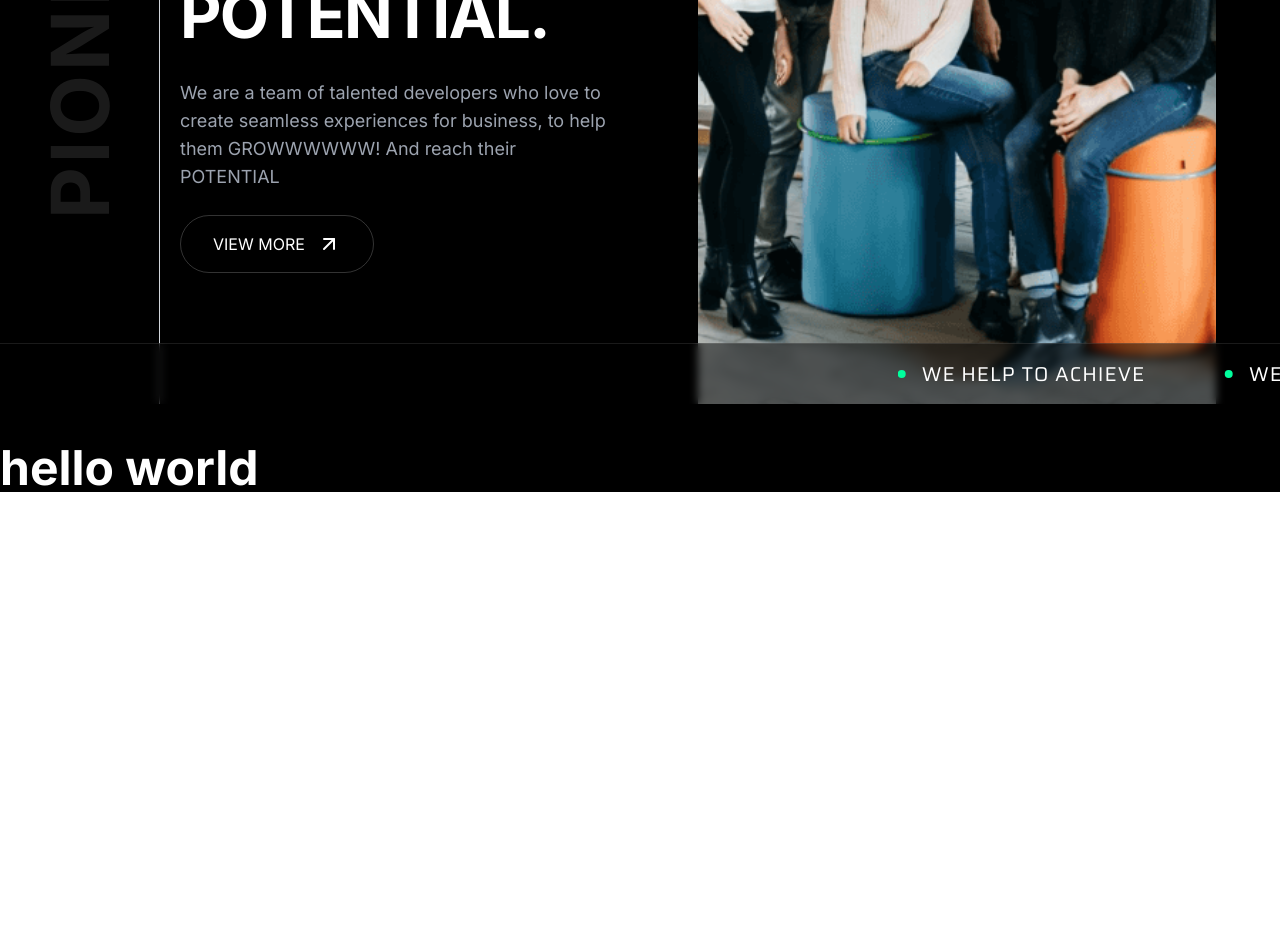
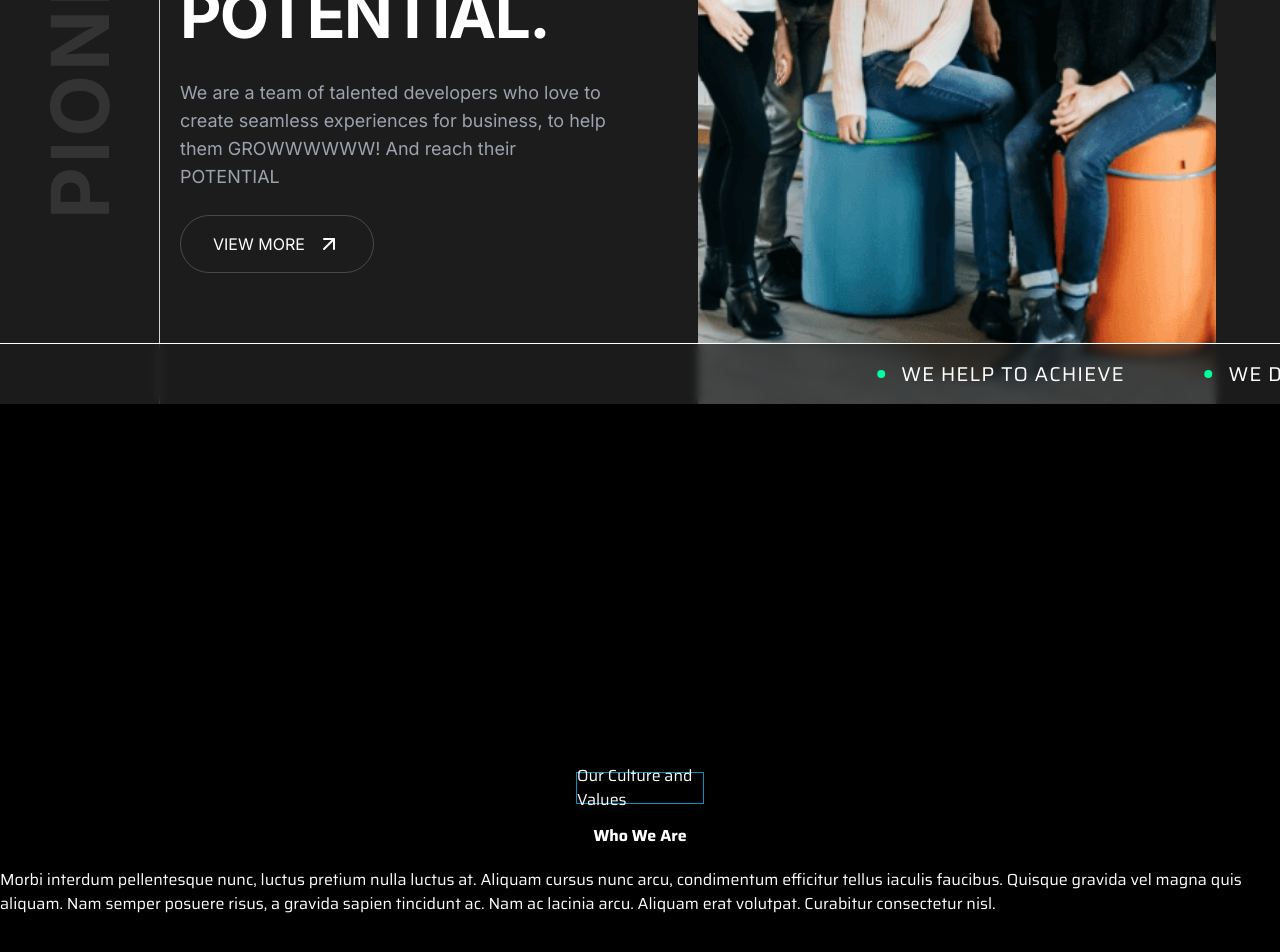
Before and after one commit to Habib-bhai/pixelpioneers, a Next.js app: page / in a window 1280 px wide. Shown: the part 396-1348 px from the top of the page. Before the commit the page ends 893 px from the top, so only its background shows below. Built offline with nearby package versions, Linux system fonts and the light colour scheme.

Commit message:
values and culture

```diff
--- a/src/app/page.tsx
+++ b/src/app/page.tsx
@@ -4,21 +4,21 @@ import { useState } from "react"
 import Header from "@/components/header/Header"
 import Hero from "@/components/hero/Hero"
 import NavigationOverlay from "@/components/navigation-overlay/NavigationOverlay"
+import ValuesCulture from "@/components/values-and-culture/ValuesCulture"
 
 export default function Home() {
   const [isMenuOpen, setIsMenuOpen] = useState(false)
 
   return (
-    <main className=" bg-black text-white">
+    <div className="w-screen bg-black text-white">
       <Header isMenuOpen={isMenuOpen} setIsMenuOpen={setIsMenuOpen} />
       <NavigationOverlay isOpen={isMenuOpen} setIsOpen={setIsMenuOpen} />
       <Hero />
-      <div className="mt-10">
-        <h1 className="text-5xl font-bold text-white"> hello world</h1>
-      </div>
+
+      <ValuesCulture/>
 
 
-    </main>
+    </div>
   )
 
 }
--- a/src/components/hero/Hero.tsx
+++ b/src/components/hero/Hero.tsx
@@ -11,7 +11,7 @@ const saira = Saira({
 
 export default function Hero() {
   return (
-    <div className="relative bg-black overflow-hidden flex flex-col mb-10">
+    <div className="relative bg-[#1c1c1c] overflow-hidden flex flex-col mb-10">
       {/* Vertical SOFTCONIC text */}
       <div className="absolute left-0 top-0 h-full w-40 border-r-[1px] border-gray-300 hidden lg:flex items-center justify-center">
         <div
@@ -80,7 +80,7 @@ export default function Hero() {
       </div>
 
       {/* Bottom Ticker */}
-      <div className="absolute bottom-0 left-0 right-0 overflow-hidden border-t border-white/10 bg-black/50 py-2 lg:py-4 backdrop-blur-sm">
+      <div className="absolute bottom-0 left-0 right-0 overflow-hidden border-t border-white bg-[#1c1c1c]/70 py-2 lg:py-4 backdrop-blur-sm">
         <div className="flex whitespace-nowrap animate-[ticker_30s_linear_infinite] lg:gap-14">
           {[...Array(1)].map((_, i) => (
             <div key={i} className="flex justify-center items-center gap-20 ">
--- /dev/null
+++ b/src/components/values-and-culture/ValuesCulture.tsx
@@ -0,0 +1,36 @@
+import React from 'react'
+import { Saira } from "next/font/google"
+const saira = Saira({
+    subsets: ["latin"],
+    weight: ["400","700"]
+})
+
+
+function ValuesCulture() {
+    return (
+        <div className='h-screen w-screen flex justify-center items-center flex-col'>
+
+            {/* fisrt div */}
+            <div className={`${saira.className} flex flex-col justify-center items-center gap-5 text-white`}>
+                    <div className={`${saira.className} h-8 w-32 border-[1px] border-[#0492bd] flex justify-center items-center`}>
+                        Our Culture and Values
+                    </div>
+
+                <h1 className={` font-bold`}>Who We Are</h1>
+
+                <p className=''>
+                Morbi interdum pellentesque nunc, luctus pretium nulla luctus at. Aliquam cursus nunc arcu, condimentum efficitur tellus iaculis faucibus. Quisque gravida vel magna quis aliquam. Nam semper posuere risus, a gravida sapien tincidunt ac. Nam ac lacinia arcu. Aliquam erat volutpat. Curabitur consectetur nisl.
+                </p>
+
+            </div>
+
+            {/* second div */}
+            <div>
+
+            </div>
+
+        </div>
+    )
+}
+
+export default ValuesCulture
```
